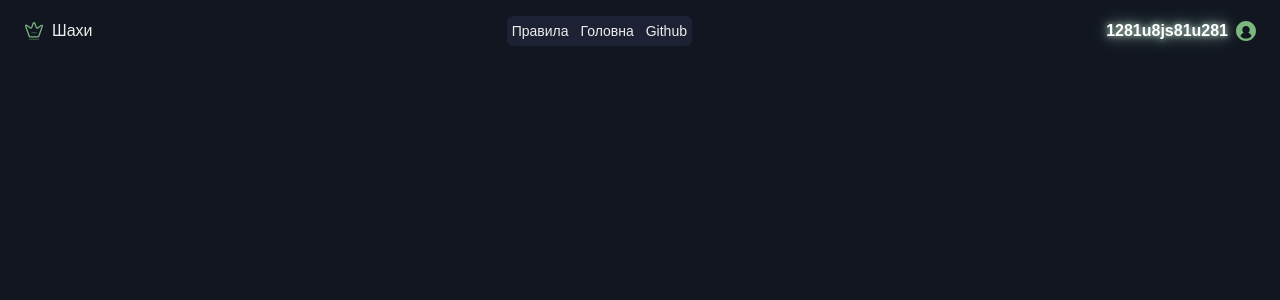
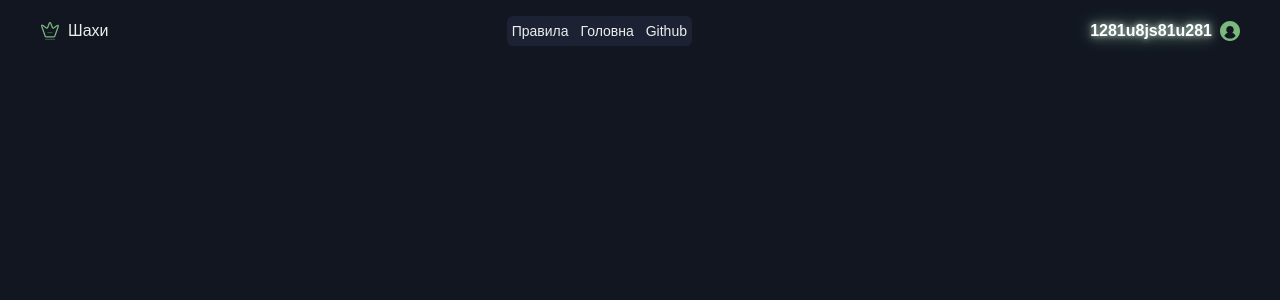
Before and after one commit to Badyan54/chess_web, a Next.js app in the folder src/frontend/: page /game in a window 1280 px wide. Shown: the top 300 px of the page. Built offline with nearby package versions, Linux system fonts and the light colour scheme.

Commit message:
add general margin for body

```diff
--- a/src/frontend/app/layout.tsx
+++ b/src/frontend/app/layout.tsx
@@ -27,7 +27,7 @@ export default function RootLayout({
       lang="en"
       className={`${geistSans.variable} ${geistMono.variable} h-full antialiased`}
     >
-      <body className="min-h-full flex flex-col">{children}</body>
+      <body className="min-h-full flex flex-col mx-4">{children}</body>
     </html>
   );
 }
```
